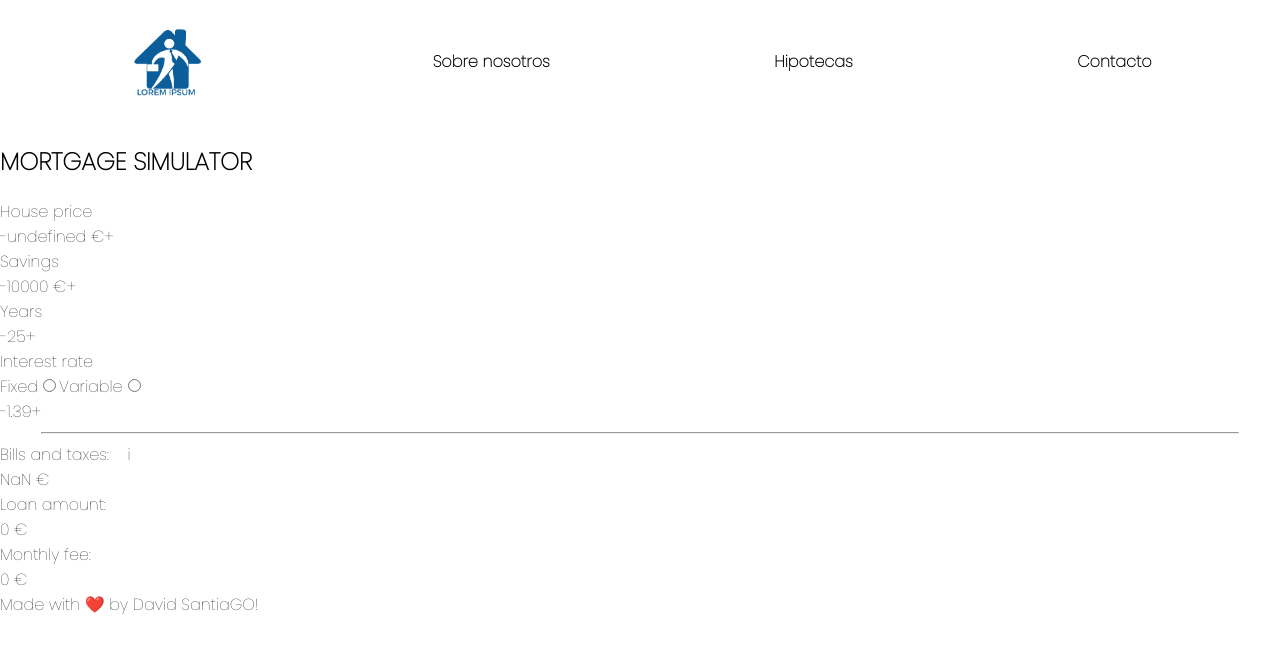
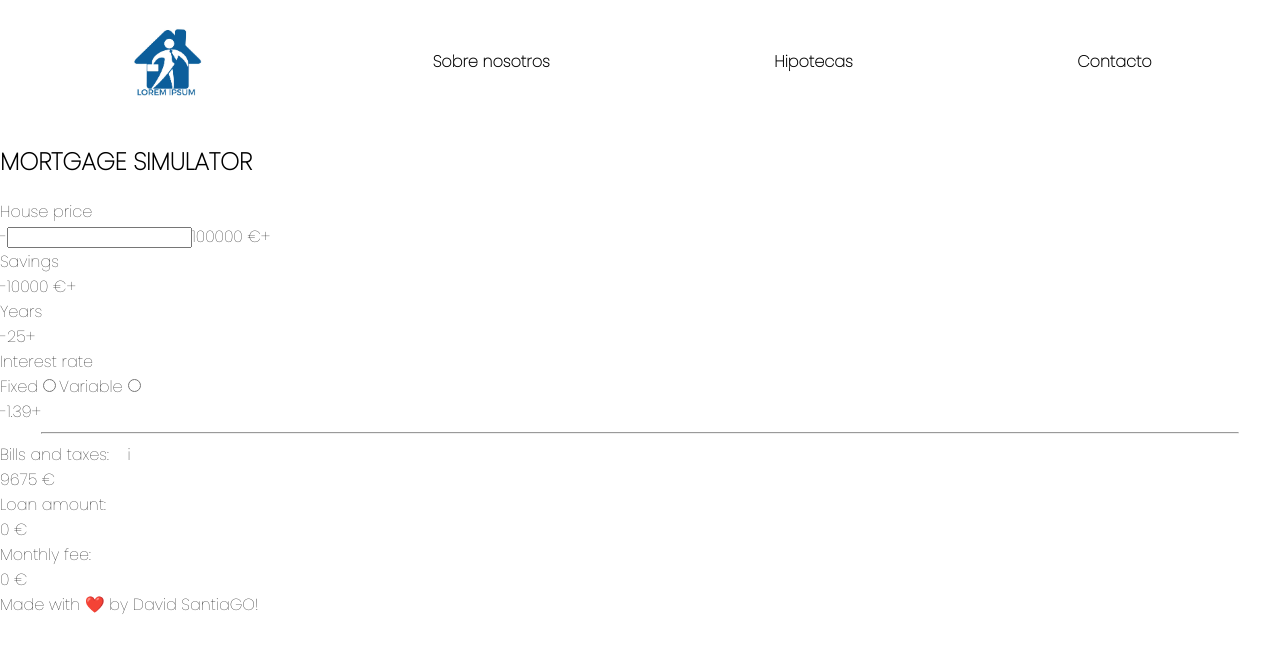
Before and after one commit to davidsantmar/inmoweb, a React (Create React App) app: page /hipotecas in a window 1280 px wide. Shown: the top 652 px of the page. Built offline with nearby package versions, Linux system fonts and the light colour scheme.

Commit message:
input added to morgage form

```diff
--- a/src/App.scss
+++ b/src/App.scss
@@ -151,5 +151,9 @@ hr{
             border-radius: 5px;
           }
       }
-
+    input::-webkit-outer-spin-button,  //hide input arrows
+    input::-webkit-inner-spin-button {
+        -webkit-appearance: none;
+        margin: 0;
+    }
 }
--- a/src/components/Hipotecas.jsx
+++ b/src/components/Hipotecas.jsx
@@ -2,8 +2,8 @@ import React, { useState, useEffect} from 'react';
 import { useDispatch, useSelector } from 'react-redux';
 
 const Hipotecas = () => {
-    //const [housePrice, setHousePrice] = useState(100000);
-    const housePrice = useSelector((state) => state.housePrice);
+    const [housePrice, setHousePrice] = useState(100000);
+    //const housePrice = useSelector((state) => state.housePrice);
     const [loan, setLoan] = useState(0);
     const [monthlyFee, setMonthlyFee] = useState(0);
     const [savings, setSavings] = useState(10000);
@@ -15,10 +15,10 @@ const Hipotecas = () => {
     const [agency, setAgency] = useState(300);
     const [taxes, setTaxes] = useState(((housePrice - savings) / 100) * 9);
     const [billsAndTaxes, setBillsAndTaxes] = useState(notary + registration + agency + taxes);
-    const dispatch = useDispatch();
+    /*const dispatch = useDispatch();
     useEffect(() => {
         addMoney();
-    }, [housePrice]);
+    }, [housePrice]);*/
 
     const handleModalClose = (e) => {
         setShow(false);
@@ -27,12 +27,13 @@ const Hipotecas = () => {
         setShow(true);
     }
     const addMoney = () => {
-        //setHousePrice(housePrice + 10000);
+        console.log(taxes)
+        setHousePrice(housePrice + 10000);
         setTaxes(((housePrice - savings) / 100) * 9);
         setBillsAndTaxes(notary + registration + agency + taxes);
     }
     const removeMoney = () => {
-        //setHousePrice(housePrice - 10000);
+        setHousePrice(housePrice - 10000);
         setTaxes(((housePrice - savings) / 100) * 9);
         setBillsAndTaxes(notary + registration + agency + taxes);
     }
@@ -63,9 +64,10 @@ const Hipotecas = () => {
             <div className='mortgage--title'>
                 House price
                 <div className='price--container'>
-                    <span className='change__numbers__buttons' onClick={addMoney}>-</span>
-                    {housePrice + ' €'}
-                    <span className='change__numbers__buttons' onClick={removeMoney}>+</span>
+                    <span className='change__numbers__buttons' onClick={removeMoney}>-</span>
+                    <input type='number' min='0' />
+                        {housePrice + ' €'}
+                    <span className='change__numbers__buttons' onClick={addMoney}>+</span>
 
                 </div>
             </div>
```
